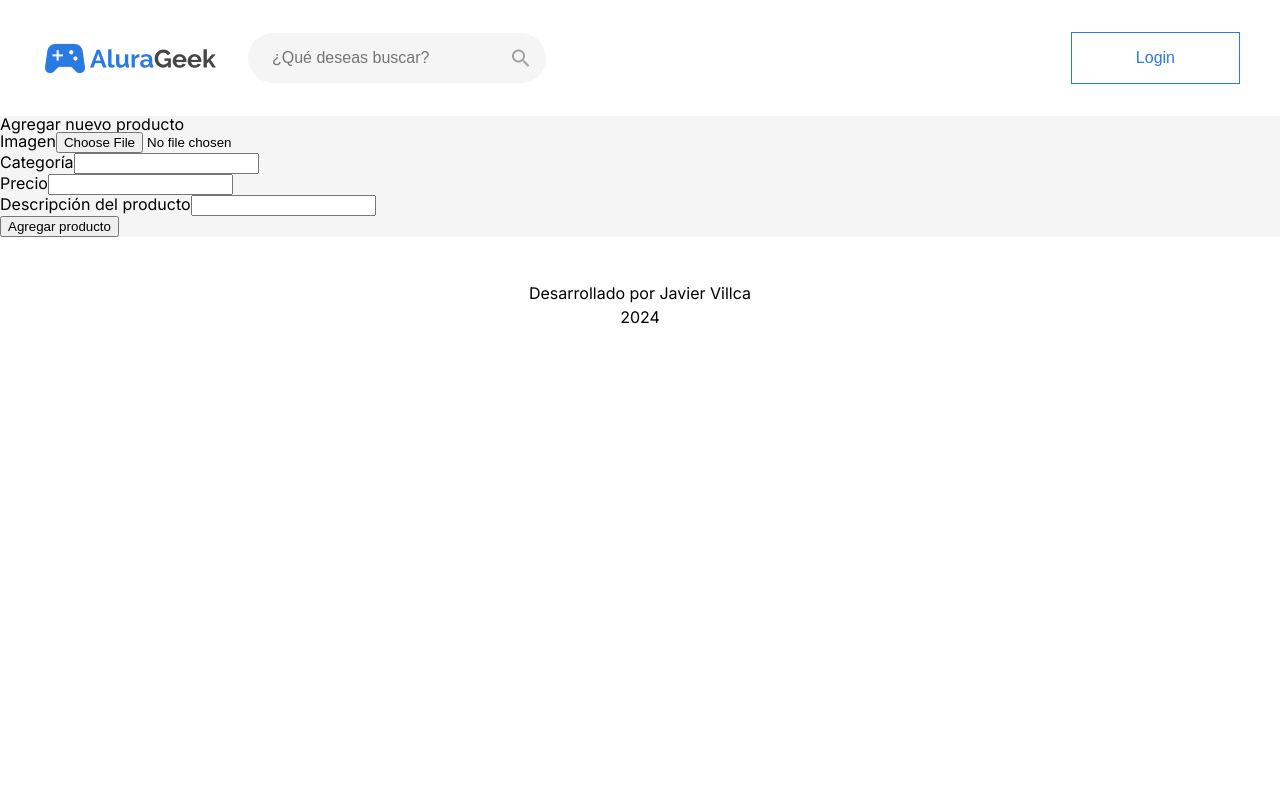
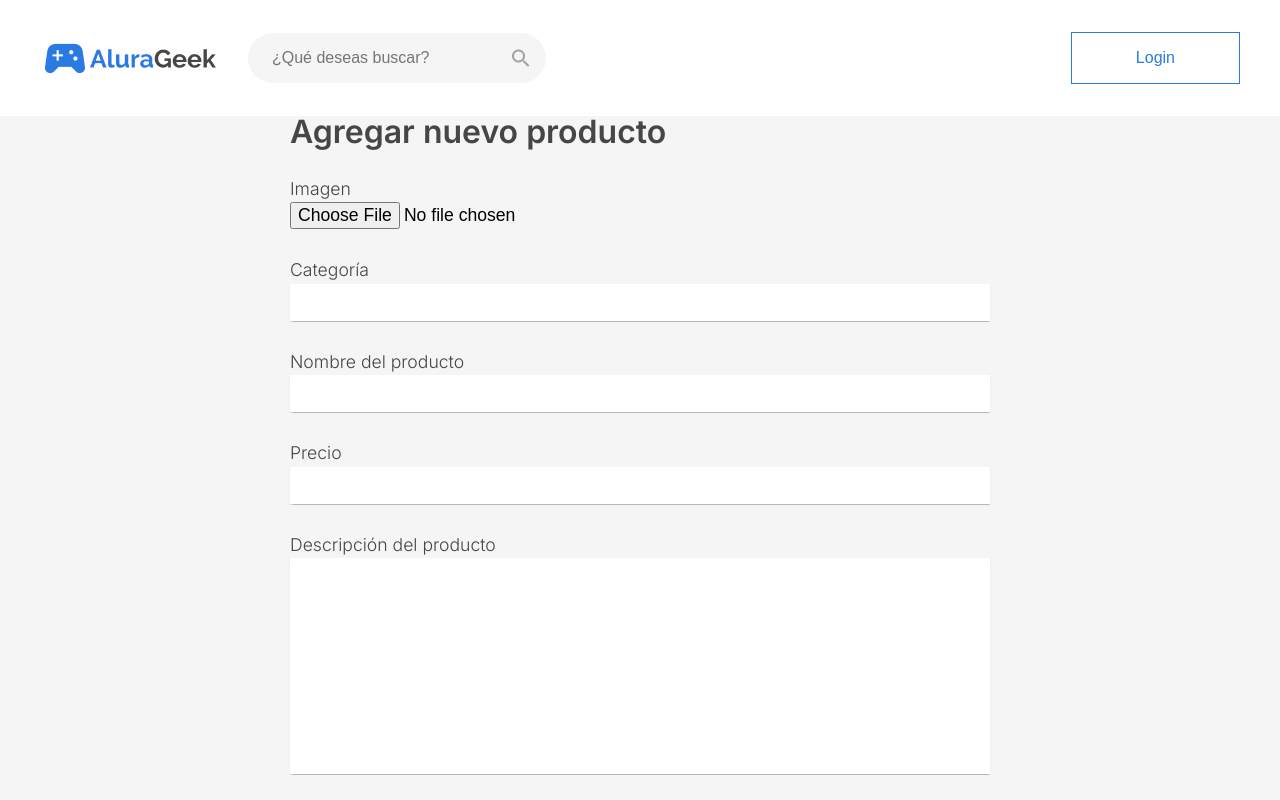
Before and after one commit to Javier104-dev/tienda-geek-nextjs, a Next.js app: page /admin/product/add in a window 1280 px wide. Shown: the top 800 px of the page. Built offline with nearby package versions, Linux system fonts and the light colour scheme.

Commit message:
pagina add product casi terminada

```diff
--- a/components/main/admin/AddProduct.tsx
+++ b/components/main/admin/AddProduct.tsx
@@ -1,25 +1,31 @@
+import '@/styles/main/addProduct.css';
+
 const AddProduct: React.FC = () => {
   return (
     <section>
-      <form>
-        <h1>Agregar nuevo producto</h1>
-        <div>
-          <label>Imagen</label>
-          <input type='file' />
+      <form className='add-form'>
+        <h1 className='add-form__title'>Agregar nuevo producto</h1>
+        <div className='add-form-div'>
+          <label className='add-form-div__name'>Imagen</label>
+          <input className='add-form-div__input__file' type='file' />
         </div>
-        <div>
-          <label>Categoría</label>
-          <input />
+        <div className='add-form-div'>
+          <label className='add-form-div__name'>Categoría</label>
+          <input className='add-form-div__input' type='text' />
         </div>
-        <div>
-          <label>Precio</label>
-          <input type='number' />
+        <div className='add-form-div'>
+          <label className='add-form-div__name'>Nombre del producto</label>
+          <input className='add-form-div__input' type='text' />
         </div>
-        <div>
-          <label>Descripción del producto</label>
-          <input />
+        <div className='add-form-div'>
+          <label className='add-form-div__name'>Precio</label>
+          <input className='add-form-div__input' type='number' />
         </div>
-        <button type='submit'>Agregar producto</button>
+        <div className='add-form-div'>
+          <label className='add-form-div__name'>Descripción del producto</label>
+          <textarea className='add-form-div__input' rows={10}/>
+        </div>
+        <button className='add-form-button' type='submit'>Agregar producto</button>
       </form>
     </section>
   );
--- a/styles/globals/globals.css
+++ b/styles/globals/globals.css
@@ -5,4 +5,5 @@
 
 .main {
   background-color: #F5F5F5;
+  min-height: 100vh;
 }
--- /dev/null
+++ b/styles/main/addProduct.css
@@ -0,0 +1,45 @@
+.add-form {
+  margin: 0 auto;
+  max-width: 700px;
+}
+
+.add-form__title {
+  color: #464646;
+  font-size: 2rem;
+  font-weight: 600;
+  margin-bottom: 2rem;
+}
+
+.add-form-div {
+  display: flex;
+  flex-direction: column;
+  row-gap: 0.3rem;
+  margin-bottom: 2rem;
+}
+
+.add-form-div__name {
+  color: #464646;
+  font-size: 1.1rem;
+  font-weight: 300;
+}
+
+.add-form-div__input {
+  color: #464646;
+  outline: none;
+  padding: 0.5rem;
+  font-size: 1.1rem;
+  border: none;
+  box-sizing: border-box;
+  box-shadow: 0px 0.5px 1px rgba(0, 0, 0, 0.25);
+  resize: none;
+}
+
+.add-form-div__input__file {
+  font-size: 1.1rem;
+  width: min-content;
+  cursor: pointer;
+}
+
+.add-form-button {
+  width: 100%;
+}
--- a/styles/main/adminMain.css
+++ b/styles/main/manageProduct.css
@@ -47,7 +47,7 @@
   object-fit: cover;
 }
 
-.edit-card__container__icon {
+.edit-card__icons {
   display: flex;
   column-gap: 0.7rem;
   color: #ffffff;
@@ -55,6 +55,10 @@
   font-size: 1.7rem;
   right: 0.5rem;
   top: 0.5rem;
+}
+
+.edit-card__icon {
+  display: block;
 }
 
 .delete-icon:hover, .edit-icon:hover {
```
Also changed, not shown: components/main/admin/ManageProduct.tsx (+4 -4 lines).
